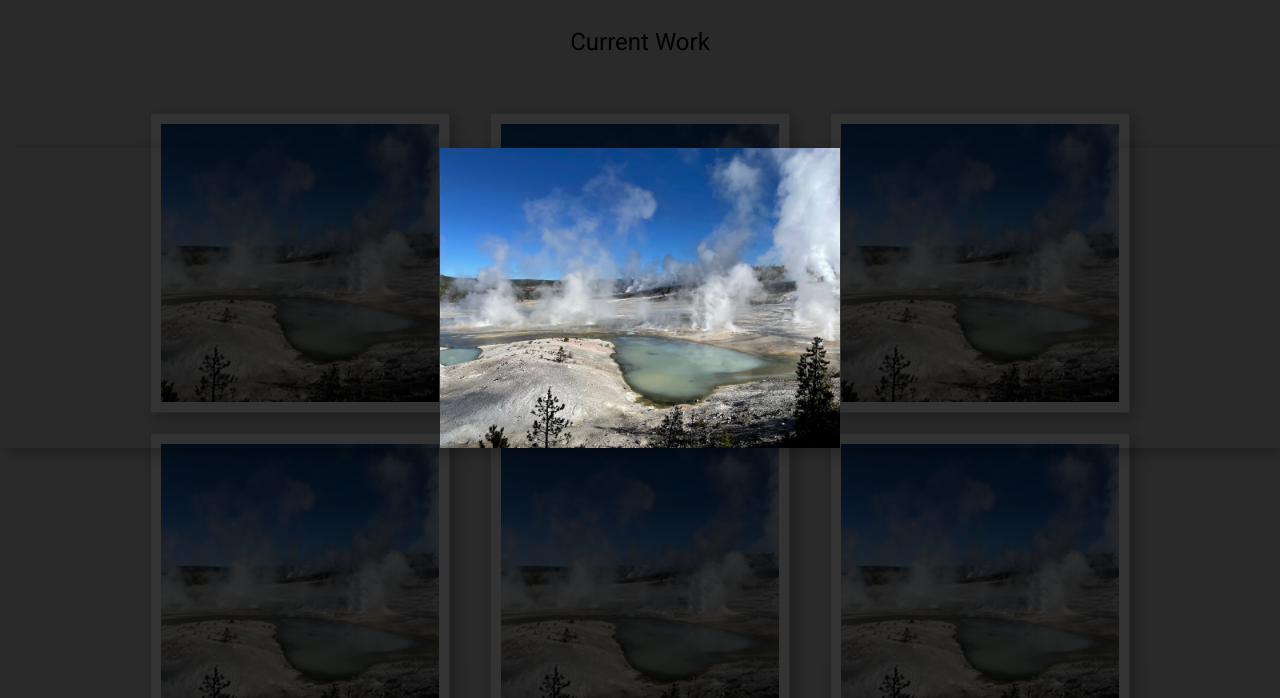
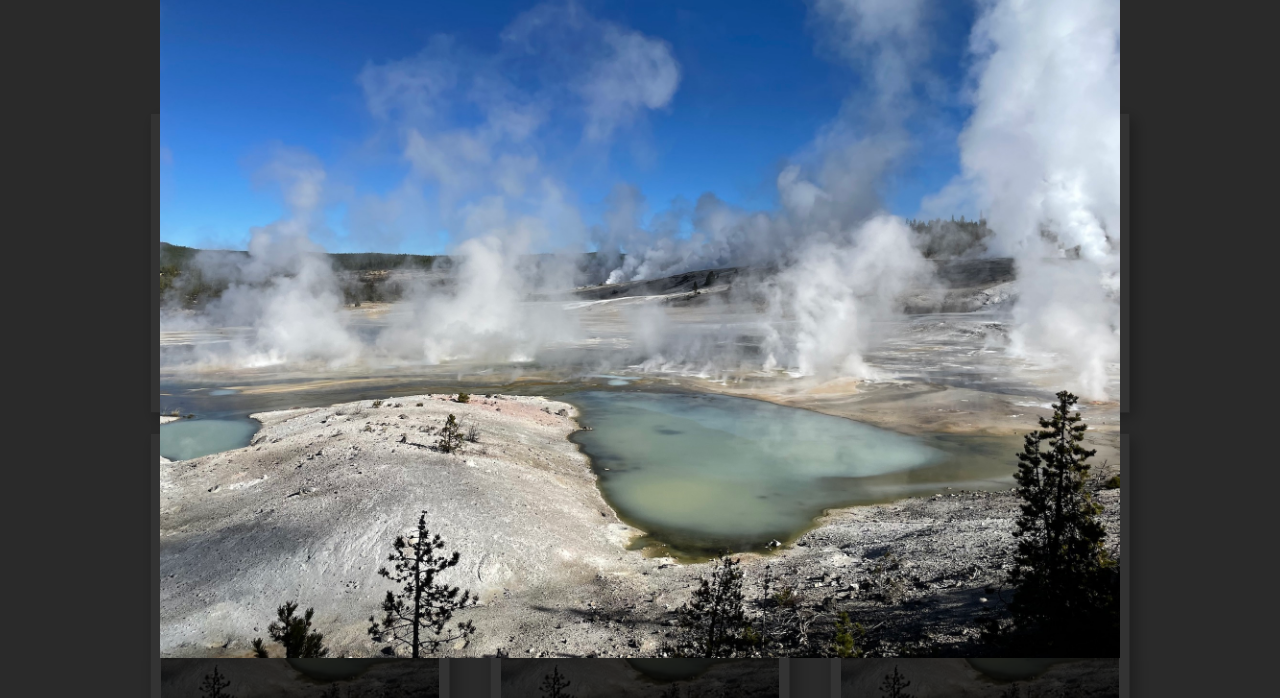
Before and after one commit to ash501st/ash501st.github.io, a plain HTML site: page wdd131/coolpics/coolpics.html in a window 1280 px wide. Both pictures are taken after a click on the picture 300 px from the left and 364 px from the top of the page. Shown: the part 102-800 px from the top of the page. Drawn offline with nearby package versions, Linux system fonts and the light colour scheme.

Commit message:
Update coolpics.css
updated the .modal-content in CSS

```diff
--- a/wdd131/coolpics/coolpics.css
+++ b/wdd131/coolpics/coolpics.css
@@ -110,12 +110,15 @@ nav.show a {
 }
 
 .modal-content {
-    max-width: 100%;
-    max-height: 100%;
+    max-width: 90vw;
+    max-height: 90vh;
+    width: auto;
+    height: auto;
     object-fit: contain;
     border: none;
     background-color: transparent;
     padding: 0;
+    box-shadow: none;
 }
 
 .close-btn {
```
